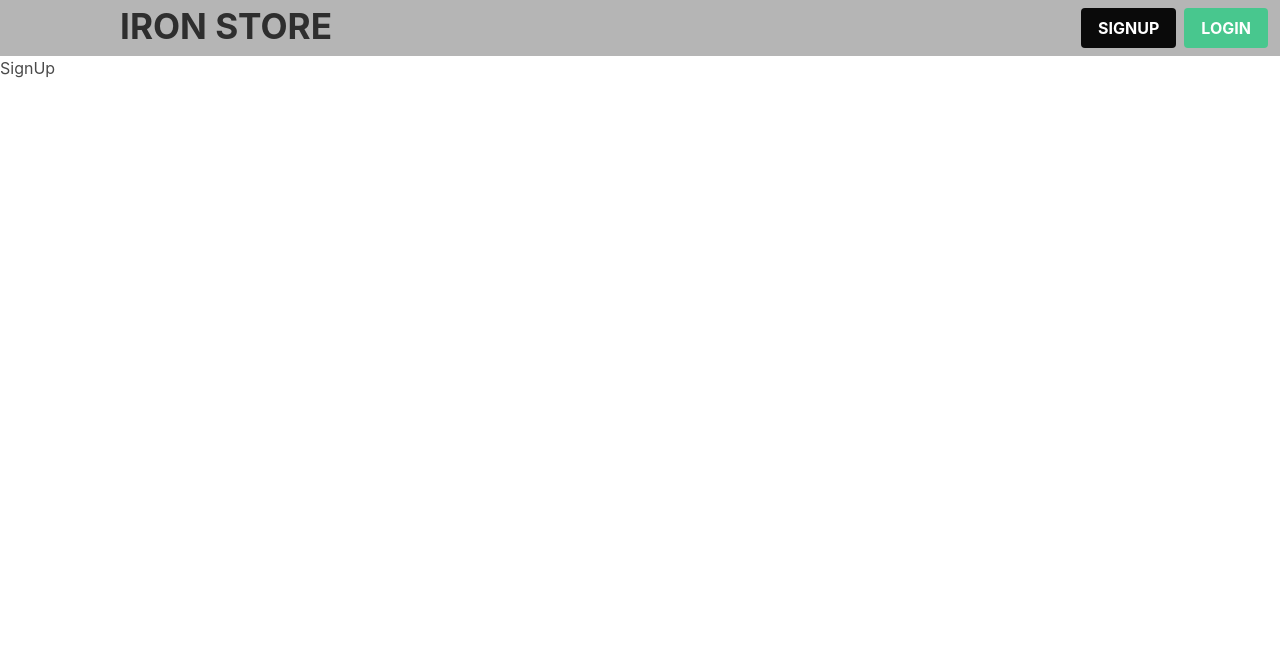
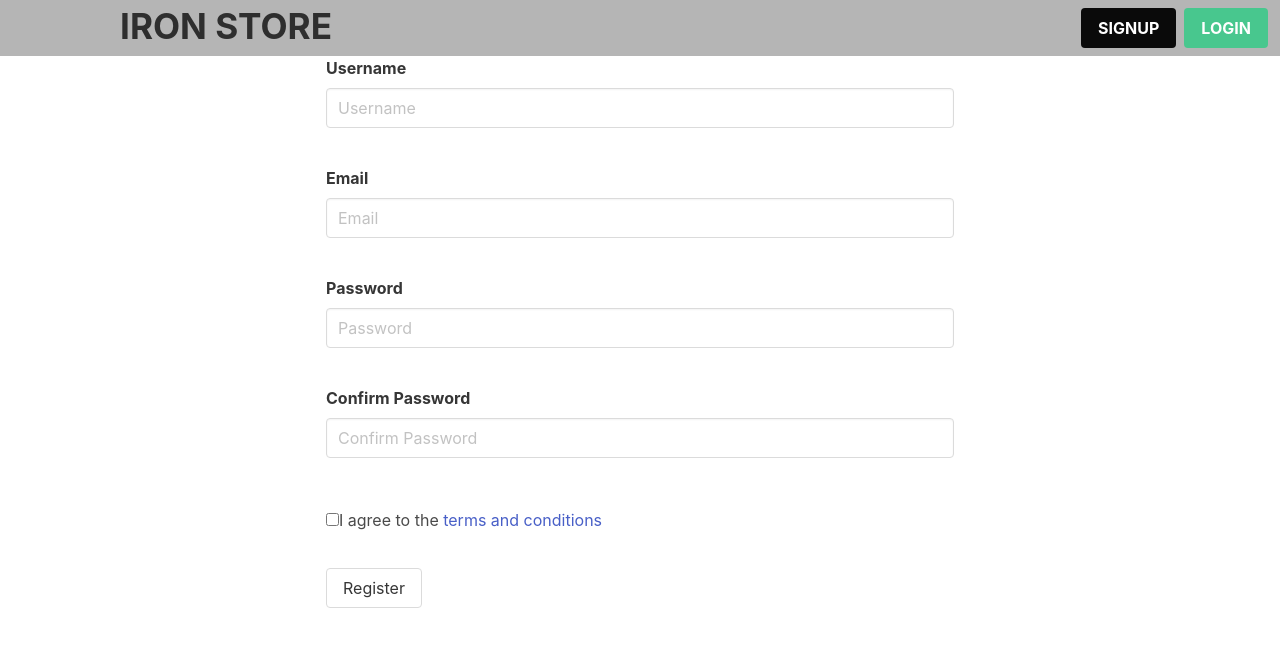
Before and after one commit to Thiarhes/iron-store-react, a React (Create React App) app: page /signup in a window 1280 px wide. Shown: the top 646 px of the page. Built offline with nearby package versions, Linux system fonts and the light colour scheme.

Commit message:
login confirmation in the navbar

```diff
--- a/src/App.js
+++ b/src/App.js
@@ -7,7 +7,7 @@ import { Switch, Route } from 'react-router-dom';
 
 export default class App extends Component {
   state = {
-    loggedInUser: 'false',
+    loggedInUser: false,
   }
 
   handleLogin = (value) => {
--- a/src/components/NavBar.js
+++ b/src/components/NavBar.js
@@ -23,7 +23,6 @@ export default class NavBar extends Component {
         return (
             <nav className="navbar has-background-grey-light" role="navigation" aria-label="main navigation">
                         <div className="navbar-brand">
-
                             <Link to='/' style={linkStyle}>
                                 <span>Iron Store</span>
                             </Link>
@@ -41,6 +40,16 @@ export default class NavBar extends Component {
                             <div className="navbar-item has-dropdown is-hoverable"></div>
                             <div className="navbar-end">
                                 <div className="navbar-item">
+                                {this.props.loggedInUser ?
+                                  <div className="buttons" style={buttonStyle}>
+                                  <Link to='/products' className="button is-black">
+                                      <strong>PRODUCTS</strong>
+                                  </Link>
+                                  <Link to='/logout' className="button is-success" >
+                                      <strong>LOGOUT</strong>
+                                  </Link>
+                              </div>
+                                  :
                                     <div className="buttons" style={buttonStyle}>
                                         <Link to='/signup' className="button is-black">
                                             <strong>SIGNUP</strong>
@@ -49,6 +58,7 @@ export default class NavBar extends Component {
                                             <strong>LOGIN</strong>
                                         </Link>
                                     </div>
+                                    }
                                 </div>
                             </div>
                         </div>
@@ -66,6 +76,6 @@ const linkStyle = {
 }
 
 const buttonStyle = {
-display:'flex',
-justifyContent:'center',
+    display: 'flex',
+    justifyContent: 'center',
 }
--- a/src/pages/SignUp.js
+++ b/src/pages/SignUp.js
@@ -1,11 +1,101 @@
 import React, { Component } from 'react'
+import 'bulma/css/bulma.css';
 
 export default class SignUp extends Component {
     render() {
         return (
-            <div>
-                <h2>SignUp</h2>
-            </div>
+                <div className="columns is-tablet">
+      <div className="column is-one-quarter "></div>
+      <div className="column custom-color">
+        <div className="field">
+          <label className="label">Username</label>
+          <div className="control ">
+            <input className="input " type="text" placeholder="Username"/>
+            <span className="icon is-small is-left">
+            <i className="fas fa-user"></i>
+            </span>
+            <span className="icon is-small is-right">
+            <i className="fas fa-check"></i>
+            </span>
+          </div>
+        </div>
+        <div className="field">
+          <label className="label">Email</label>
+          <div className="control ">
+            <input className="input " type="email" placeholder="Email"/>
+            <span className="icon is-small is-left">
+            <i className="fas fa-envelope"></i>
+            </span>
+            <span className="icon is-small is-right">
+            <i className="fas fa-exclamation-triangle"></i>
+            </span>
+          </div>
+        </div>
+        <div className="field">
+          <label className="label">Password</label>
+          <div className="control ">
+            <input className="input " type="password" placeholder="Password"/>
+            <span className="icon is-small is-left">
+            <i className="fas fa-envelope"></i>
+            </span>
+            <span className="icon is-small is-right">
+            <i className="fas fa-exclamation-triangle"></i>
+            </span>
+          </div>
+        </div>
+        <div className="field">
+          <label className="label">Confirm Password</label>
+          <div className="control ">
+            <input className="input " type="password" placeholder="Confirm Password"/>
+            <span className="icon is-small is-left">
+            <i className="fas fa-envelope"></i>
+            </span>
+            <span className="icon is-small is-right">
+            <i className="fas fa-exclamation-triangle"></i>
+            </span>
+          </div>
+        </div>
+        {/* <div className="field"> */}
+          {/* <label className="label">Number</label> */}
+          {/* <div className="control "> */}
+            {/* <input className="input " type="number" placeholder="Number"/> */}
+            {/* <span className="icon is-small is-left"> */}
+            {/* <i className="fas fa-user"></i> */}
+            {/* </span> */}
+            {/* <span className="icon is-small is-right"> */}
+            {/* <i className="fas fa-check"></i> */}
+            {/* </span> */}
+          {/* </div> */}
+        {/* </div> */}
+        {/* <div className="field"> */}
+          {/* <label className="label">Gender</label> */}
+          {/* <div className="control"> */}
+            {/* <label className="radio"> */}
+            {/* <input type="radio" name="answer"/> */}
+            {/* Male */}
+            {/* </label> */}
+            {/* <label className="radio"> */}
+            {/* <input type="radio" name="answer"/> */}
+            {/* Female */}
+            {/* </label> */}
+          {/* </div> */}
+        {/* </div> */}
+        <div className="field pt-3">
+          <div className="control">
+            <label className="checkbox">
+            <input type="checkbox"/>
+            I agree to the <a href="#">terms and conditions</a>
+            </label>
+          </div>
+        </div>
+        <div className="field is-grouped pt-5">
+          <div className="control">
+            <button className="button submit">Register</button>
+          </div>
+        </div>
+      </div>
+      <div className="column is-one-quarter"></div>
+    </div>
         )
     }
 }
--- a/src/utils/api.utils.js
+++ b/src/utils/api.utils.js
@@ -17,7 +17,7 @@ class Api {
             localStorage.setItem('token', token);
 
         } catch (error) {
-            // console.error(error);
+            console.error(error);
             throw new Error(error);
         }
     }
```
Lines whose indentation alone changed are shown as unchanged.
